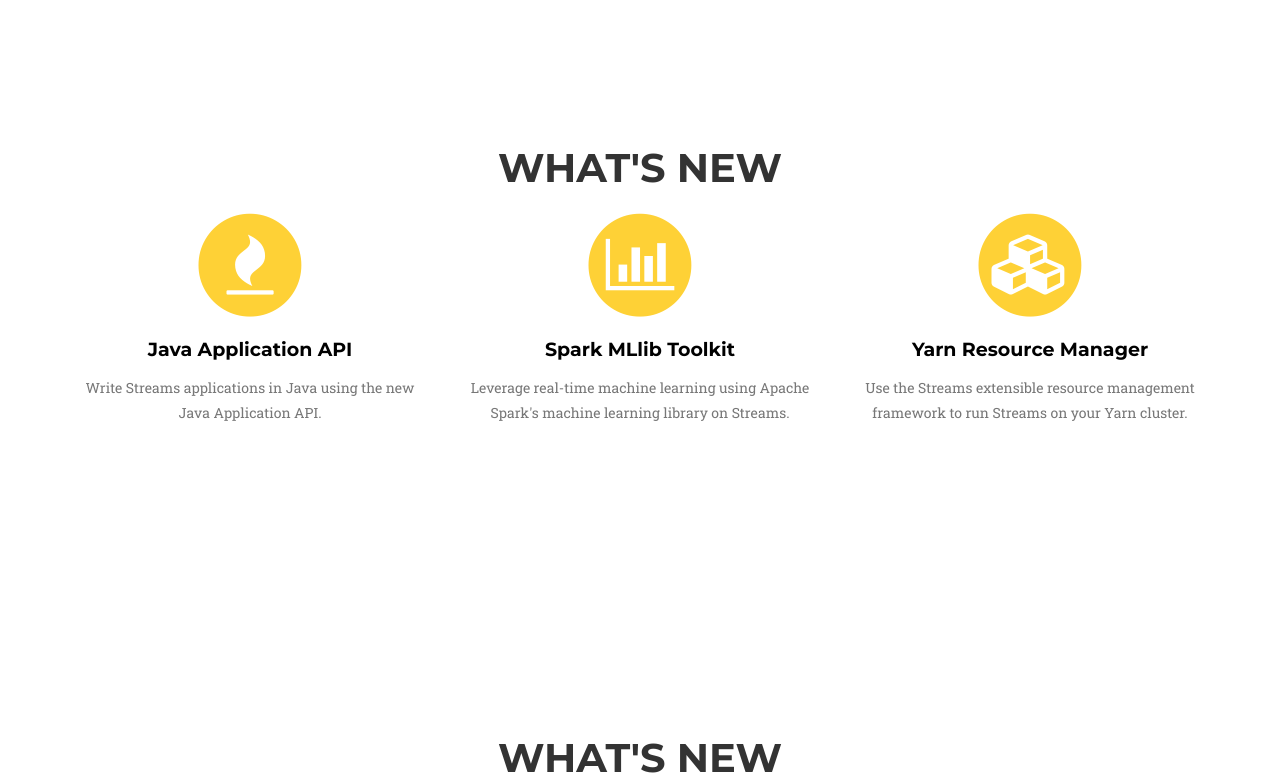
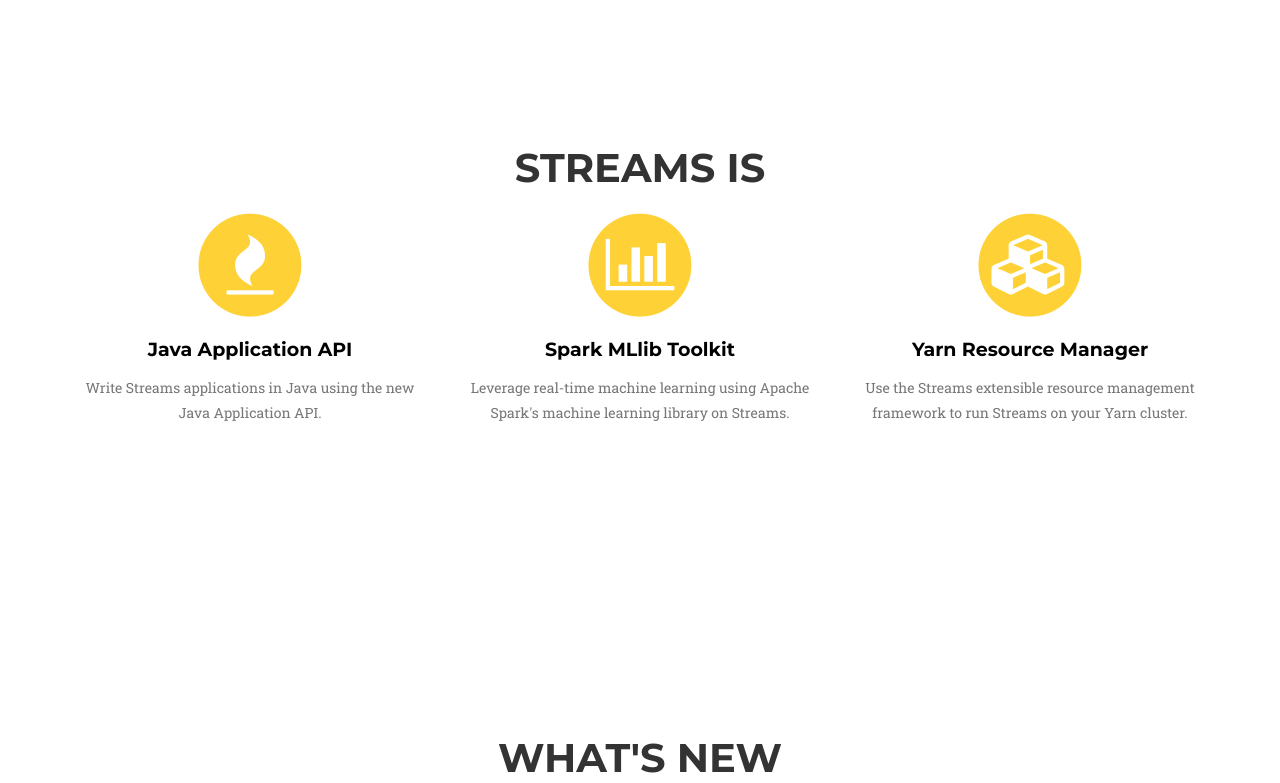
Before and after one commit to IBMStreams/IBMStreams.github.io, a Jekyll site: the page built from index.html, in a window 1280 px wide and 900 px high, scrolled down 464 px, cut to the strip 117-900 px from the top of the window. Built offline with Jekyll 4.4.1, drawn with Linux system fonts in a browser that asks for light colours; some web fonts are replaced.

Commit message:
Update streamsIs.html

```diff
--- a/_includes/streamsIs.html
+++ b/_includes/streamsIs.html
@@ -3,7 +3,7 @@
 <div class="container">
 <div class="row">
 <div class="col-lg-12 text-center">
-<h2 class="section-heading">What's New</h2>
+<h2 class="section-heading">Streams Is</h2>
 </div>
 </div>
 <div class="row text-center">
```
